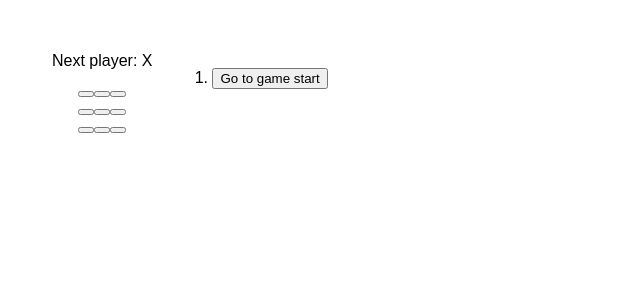
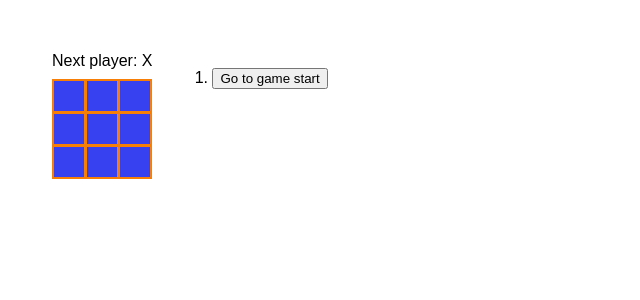
Before and after one commit to Ksalcant/TicTacToeReactJS, a React (Vite) app in the folder TicTacToeGame/: page / in a window 1280 px wide. Shown: the top 300 px of the page, without its empty margins (0-640 px from the left). Built offline with nearby package versions, Linux system fonts and the light colour scheme.

Commit message:
Added key id to the list of moves

```diff
--- a/TicTacToeGame/src/App.css
+++ b/TicTacToeGame/src/App.css
@@ -1,6 +1,6 @@
 
 
-* {
+*{
   box-sizing: border-box;
 }
 
@@ -58,9 +58,9 @@ body {
   padding: 0;
 }
 
-.square {
-  background: #ed9292;
-  border: 1px solid #eef1ee;
+.Square {
+  background: #3741f0;
+  border: 2px solid #f87f07;
   float: left;
   font-size: 24px;
   font-weight: bold;
--- a/TicTacToeGame/src/App.jsx
+++ b/TicTacToeGame/src/App.jsx
@@ -11,19 +11,26 @@ export default function Game() {
   const [xIsNext, setXIsNext] = useState(true);
   // array of history moves in state
   const [history, setHistory] = useState([Array(9).fill(null)]);
+  const [currentMove, setCurrentMove] = useState(0); // to keep track of which step the user is viewing.
   const currentSquares = history[history.length - 1];
 
   function handlePlay(nextSquares) {
     // create a new array that contains all the items in history followed by nextSquares
     // this merges all the arrays into groups in only 1 array.
-    setHistory([...history, nextSquares]);
+    // setHistory([...history, nextSquares]);
+    const nextHistory = [...history.slice(0, currentMove + 1), nextSquares];
+    setHistory(nextHistory);
+    setCurrentMove(nextHistory.length -1);
     setXIsNext(!xIsNext);
   }
   // Transform history of moves into react elements representing buttons on the screen
   function jumpTo(nextMove) {
-    // TODO
+    // update currentMove
+    setCurrenteMove(nextMove);
+    setXIsNext(nextMove % 2 === 0); // if "nextMove" is even, setXIsNext to nextMove
   }
-  const moves = history.map((squares, move) => {
+  // squares arg goes through each element in the array "history" , while "move" goes through each index of the array "history"
+  const moves = history.map((squares, move) => { // map over the history array to tranform it into another array of React elements representing buttons
     let description;
     if (move > 0) {
       description = "Go to move #" + move;
@@ -31,8 +38,10 @@ export default function Game() {
       description = "Go to game start";
     }
     return (
-      // list of items tha contains buttons
-      <li>
+      // list of items tha contains buttons for the user to jump to previous moves
+      // For each move, a list is created.
+      <li key={move}> {/**using the  the array index as key so each move will sequentially be assigned a number.  It's strongly recommended
+       * to assign propoer keys when dealing with dynamic lists. */}
         {/*onClick call the function jumpTo */}
         <button onClick={() => jumpTo(move)}> {description} </button>
       </li>
@@ -83,25 +92,25 @@ function Board({ xIsNext, squares, onPlay }) {
     <>
       <div className="status"> {status} </div>
       <div className="board-row">
-        <Square value={squares[0]} onSquareClick={() => handleClick(0)} />
-        <Square value={squares[1]} onSquareClick={() => handleClick(1)} />
-        <Square value={squares[2]} onSquareClick={() => handleClick(2)} />
+        <SquareFunction value={squares[0]} onSquareClick={() => handleClick(0)} />
+        <SquareFunction value={squares[1]} onSquareClick={() => handleClick(1)} />
+        <SquareFunction value={squares[2]} onSquareClick={() => handleClick(2)} />
       </div>
       <div className="board-row">
-        <Square value={squares[3]} onSquareClick={() => handleClick(3)} />
-        <Square value={squares[4]} onSquareClick={() => handleClick(4)} />
-        <Square value={squares[5]} onSquareClick={() => handleClick(5)} />
+        <SquareFunction value={squares[3]} onSquareClick={() => handleClick(3)} />
+        <SquareFunction value={squares[4]} onSquareClick={() => handleClick(4)} />
+        <SquareFunction value={squares[5]} onSquareClick={() => handleClick(5)} />
       </div>
       <div className="board-row">
-        <Square value={squares[6]} onSquareClick={() => handleClick(6)} />
-        <Square value={squares[7]} onSquareClick={() => handleClick(7)} />
-        <Square value={squares[8]} onSquareClick={() => handleClick(8)} />
+        <SquareFunction value={squares[6]} onSquareClick={() => handleClick(6)} />
+        <SquareFunction value={squares[7]} onSquareClick={() => handleClick(7)} />
+        <SquareFunction value={squares[8]} onSquareClick={() => handleClick(8)} />
       </div>
     </>
   );
 }
 
-function Square({ value, onSquareClick }) {
+function SquareFunction({ value, onSquareClick }) {
   // set state of each click
   //const [value, setValue] = useState(null)
   // function handleClick(){
```
